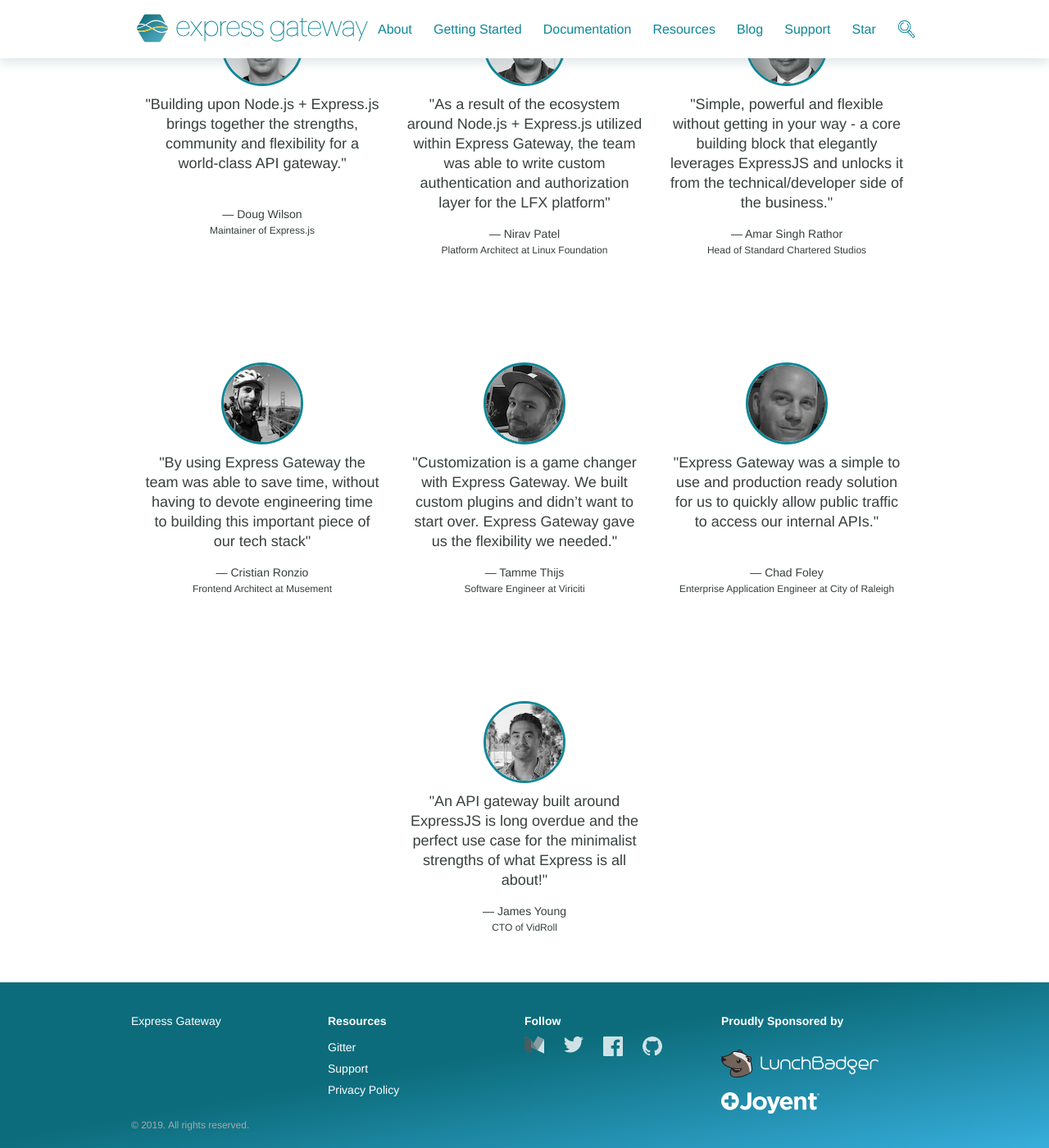
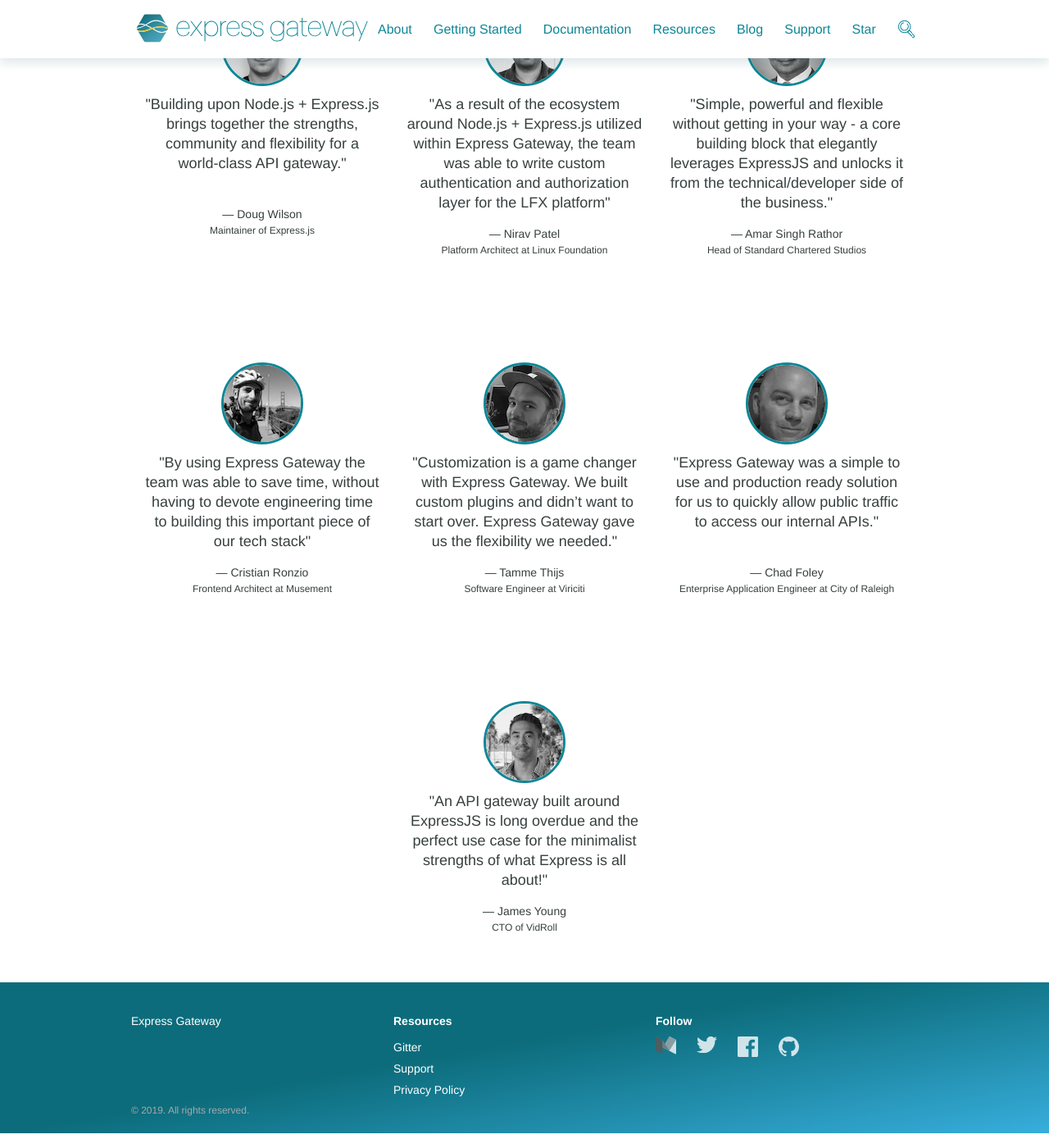
Before and after one commit to ExpressGateway/express-gateway.io, a Jekyll site: the page built from index.md, in a window 1280 px wide and 1400 px high, scrolled down 2884 px. Shown: the whole window at 82% size. Built offline with Jekyll 4.4.1, drawn with Linux system fonts in a browser that asks for light colours; nearby versions of some CDN libraries; some web fonts are replaced; comment, search, counter and statistics services are not loaded.

Commit message:
remove sponsors

```diff
--- a/_includes/footer.html
+++ b/_includes/footer.html
@@ -19,11 +19,6 @@
         <a href="https://facebook.com/expressjsgateway">{% include social-facebook.svg %}</a>
         <a href="https://github.com/ExpressGateway/express-gateway">{% include social-github.svg %}</a>
       </nav>
-    </section>
-    <section class="sponsors">
-      <h5>Proudly Sponsored by</h5>
-      <a href="https://www.lunchbadger.com/">{% include logo-lunchbadger.svg %}</a>
-      <a href="https://www.joyent.com/">{% include logo-joyent.svg %}</a>
     </section>
   </div>
   <p class="copyright">&copy; {{ site.time | date: '%Y' }}. All rights reserved.</p>
```
